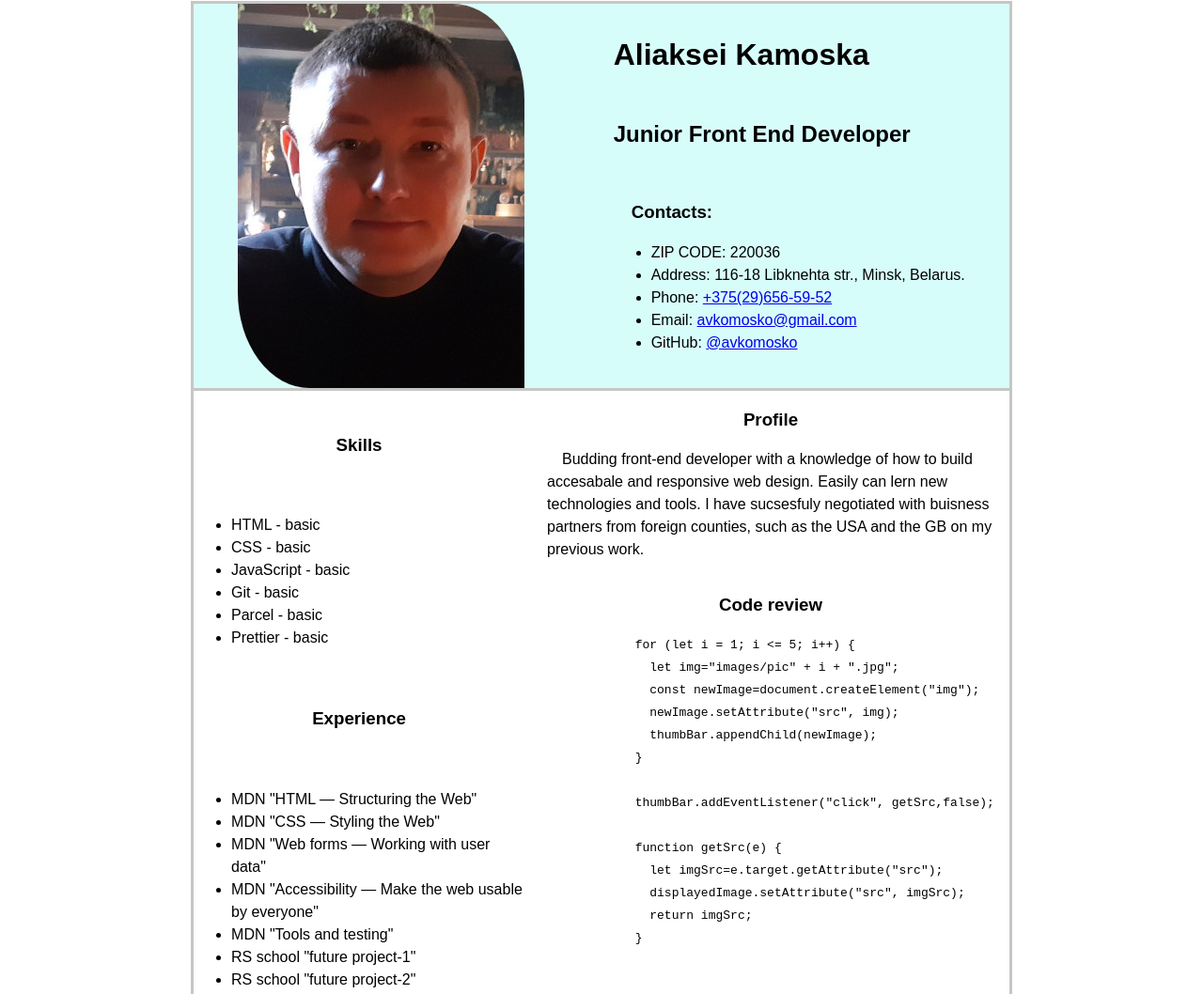
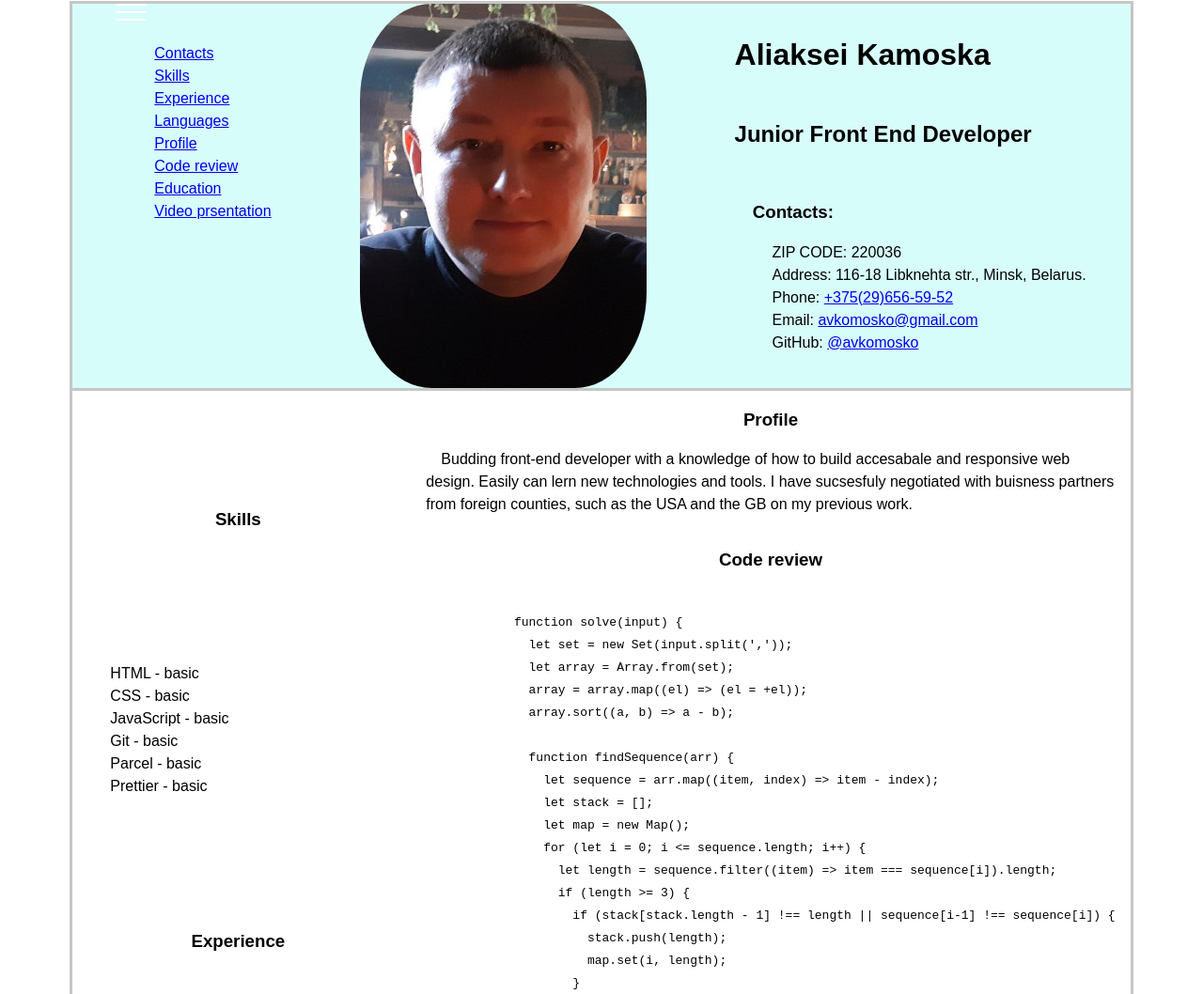
Before and after one commit to avkomosko/rsschool-cv, a plain HTML site: page index.html in a window 1280 px wide. Shown: the part 7-1065 px from the top of the page at 94% size. Drawn offline with Linux system fonts and the light colour scheme.

Commit message:
feat: add navigation menu

```diff
--- a/index.html
+++ b/index.html
@@ -9,13 +9,42 @@
 
   <body>
     <header>
-      <img src="photo.jpg" alt="My photo for cv" width="305" height="409">
+      <nav class="menu-wrapper">
+        <img src="assets/svg/menu-img.svg" alt="menu-logo" class="menu-img">
+        <ul class="menu">
+          <li class="menu-item">
+            <a href="#contacts" class="menu-link">Contacts</a>
+          </li>
+          <li class="menu-item">
+            <a href="#skills" class="menu-link">Skills</a>
+          </li>
+          <li class="menu-item">
+            <a href="#experience" class="menu-link">Experience</a>
+          </li>
+          <li class="menu-item">
+            <a href="#languages" class="menu-link">Languages</a>
+          </li>
+          <li class="menu-item">
+            <a href="#profile" class="menu-link">Profile</a>
+          </li>
+          <li class="menu-item">
+            <a href="#code-review" class="menu-link">Code review</a>
+          </li>
+          <li class="menu-item">
+            <a href="#education" class="menu-link">Education</a>
+          </li>
+          <li class="menu-item">
+             <a href="#video" class="menu-link">Video prsentation</a>
+          </li>
+        </ul>
+      </nav>
+      <img src="assets/img/photo.jpg" alt="My photo for cv" width="305" height="409">
       <div class="header-wraper">
         <h1>Aliaksei Kamoska</h1>
         <h2>Junior Front End Developer</h2>
         <div class="contacts-wraper">
           <h3>Contacts:</h3>
-          <ul>
+          <ul id="contacts">
             <li>ZIP CODE: 220036</li>
             <li>Address: 116-18 Libknehta str., Minsk, Belarus.</li>
             <li>Phone: <a href="tel:+375(29)656-59-52">+375(29)656-59-52</a></li>
@@ -29,7 +58,7 @@
 
     <aside>
       <h3>Skills</h3>
-      <ul>
+      <ul id="skills">
         <li>HTML - basic</li>
         <li>CSS - basic</li>
         <li>JavaScript - basic</li>
@@ -38,7 +67,7 @@
         <li>Prettier - basic</li>
       </ul>
       <h3>Experience</h3>
-      <ul>
+      <ul id="experience">
         <li>MDN "HTML — Structuring the Web"</li>
         <li>MDN "CSS — Styling the Web"</li>
         <li>MDN "Web forms — Working with user data"</li>
@@ -48,7 +77,7 @@
         <li>RS school "future project-2"</li>
       </ul>
       <h3>Languages</h3>
-      <ul>
+      <ul id="languages">
         <li>English B2+</li>
         <li>Polish A1</li>
         <li>Russian native</li>
@@ -56,34 +85,59 @@
     </aside>
 
     <main>
-      <article>
+      <article id="profile">
         <h3>Profile</h3>
         <p>Budding front-end developer with a knowledge of how to build accesabale and responsive web design. Easily can
         lern new technologies and tools. I have sucsesfuly negotiated with buisness partners from foreign counties, such
         as the USA and the GB on my previous work.</p>
       </article>
 
-      <article>
+      <article id="code-review">
         <h3>Code review</h3>
-        <pre>
-            for (let i = 1; i &lt;= 5; i++) {
-              let img="images/pic" + i + ".jpg";
-              const newImage=document.createElement("img");
-              newImage.setAttribute("src", img);
-              thumbBar.appendChild(newImage);
+        <pre><code class="javascript">
+            function solve(input) {
+              let set = new Set(input.split(','));
+              let array = Array.from(set);
+              array = array.map((el) => (el = +el));
+              array.sort((a, b) => a - b);
+
+              function findSequence(arr) {
+                let sequence = arr.map((item, index) => item - index);
+                let stack = [];
+                let map = new Map();
+                for (let i = 0; i <= sequence.length; i++) {
+                  let length = sequence.filter((item) => item === sequence[i]).length;
+                  if (length >= 3) {
+                    if (stack[stack.length - 1] !== length || sequence[i-1] !== sequence[i]) {
+                      stack.push(length);
+                      map.set(i, length);
+                    }
+                  }
+                }
+                return map;
+              }
+
+              function joinSequence(arr) {
+                let map = findSequence(arr);
+                if (map.size !== 0) {
+                  for (let i = arr.length - 1; i >= 0; i--) {
+                    if (map.has(i)) {
+                      arr.splice(i, map.get(i), `${arr[i]}-${arr[i + map.get(i) - 1]}`);
+                    }
+                  }
+                }
+              }
+
+              if (array.length >= 3) {
+                joinSequence(array);
+              }
+
+              return array.join(',');
             }
-
-            thumbBar.addEventListener("click", getSrc,false);
-
-            function getSrc(e) {
-              let imgSrc=e.target.getAttribute("src");
-              displayedImage.setAttribute("src", imgSrc);
-              return imgSrc;
-            }
-        </pre>
+      </code></pre>
       </article>
 
-      <article>
+      <article id="education">
         <h3>Education</h3>
         <ul>
           <li>2000-2005 Engineer of radioelectronics <strong>Belarusian State University of Informatics and Radioelectronics</strong></li>
@@ -98,7 +152,7 @@
 
     <footer>
       <details>
-        <summary>July 2021 GitHub: <a href="https://github.com/avkomosko">@avkomosko</a></summary>
+        <summary>2021 GitHub: <a href="https://github.com/avkomosko">@avkomosko</a></summary>
         <p>The CV has been created during learning at the rs school.</p>
       </details>
 
--- a/style.css
+++ b/style.css
@@ -1,11 +1,12 @@
 html {
   display: inline-flex;
   justify-content: space-around;
-  margin-right: auto;
-  margin-left: auto;
+  margin: 0 auto;
 
   font-family: "Arial", sans-serif;
   line-height: 1.5rem;
+
+  scroll-behavior: smooth;
 }
 
 :root {
@@ -40,7 +41,9 @@ header {
   border-left-width: 0;
 }
 
-header > img {border-radius: 0% 25%;}
+li { list-style: none;}
+
+header > img {border-radius: 25%;}
 
 .header-wraper {
   display: flex;
```
Also changed, not shown: assets/img/photo.jpg (renamed from photo.jpg), assets/svg/menu-img.svg (added).
